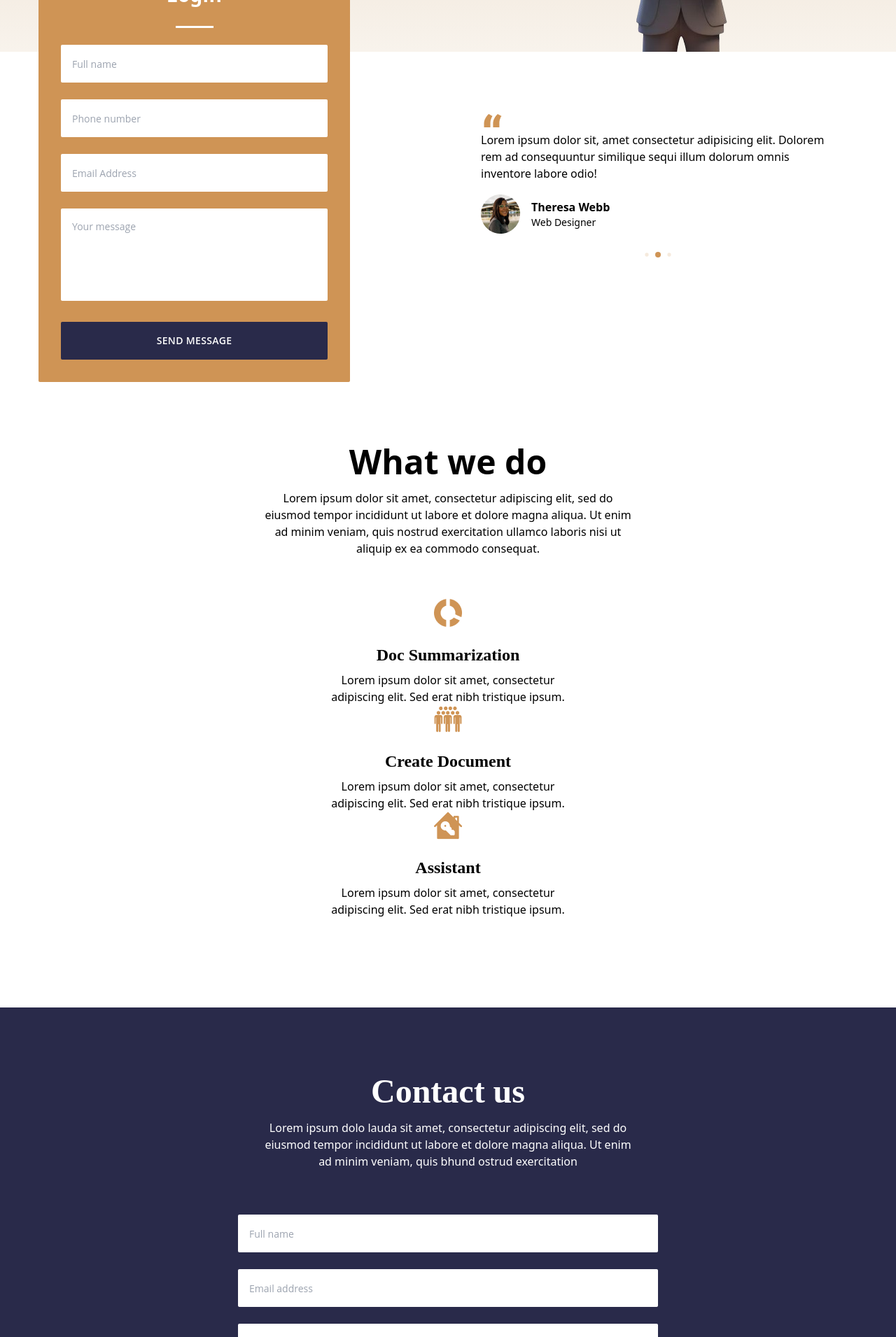
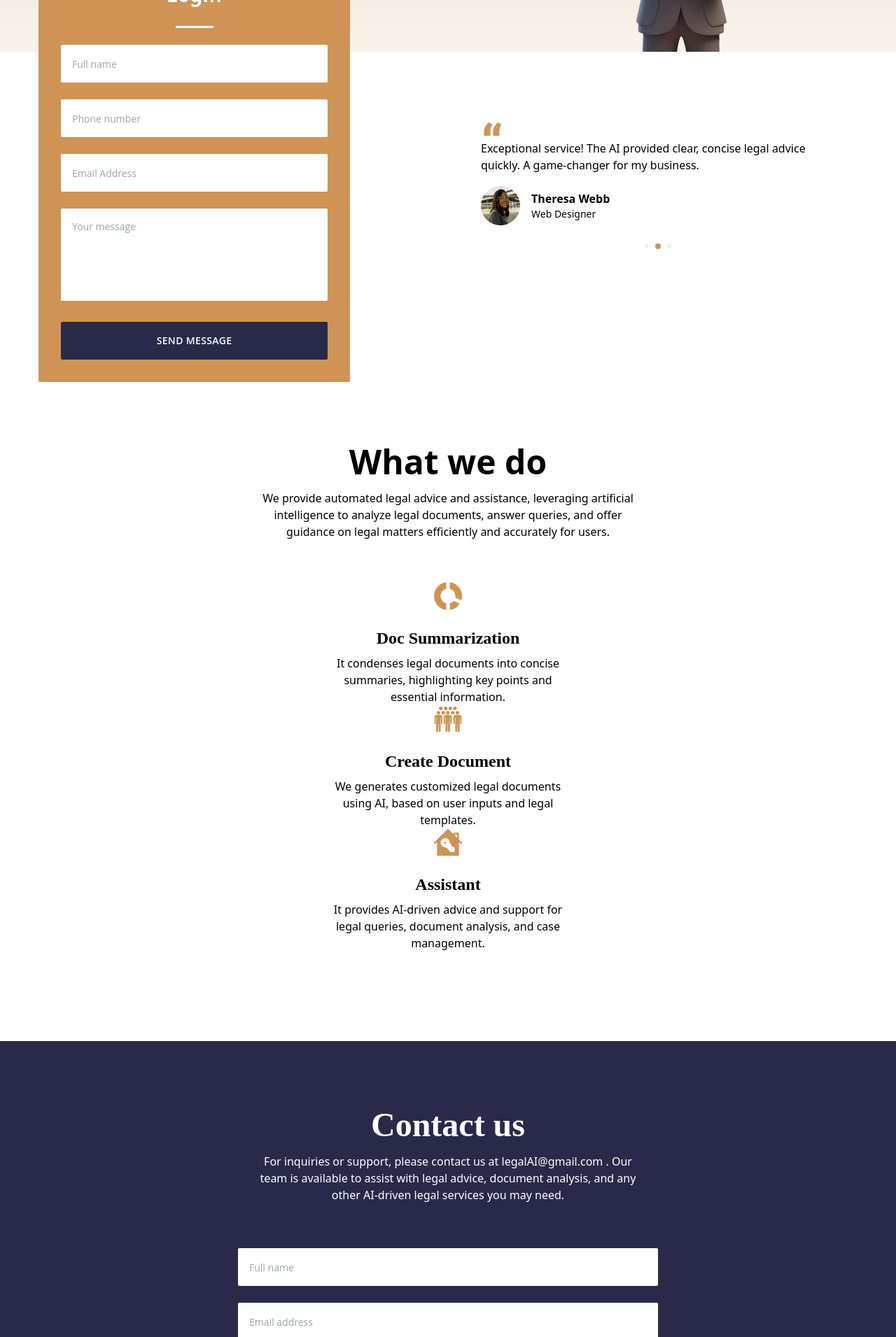
Before and after one commit to Anubhavgarg1910/legalai, a React (Create React App) app: page / in a window 1280 px wide. Shown: the part 553-2464 px from the top of the page at 70% size. Built offline with nearby package versions, Linux system fonts and the light colour scheme.

Commit message:
loren Ipsum removed

```diff
--- a/src/components/Banner.js
+++ b/src/components/Banner.js
@@ -21,8 +21,8 @@ const Banner = ({ showAppointment }) => {
             Your Problem <br /> <span className=" text-">Our Goal.</span>
           </h1>
           <p className="max-w-sm mx-auto lg:mx-0 mb-[50px] lg:max-w-[540px]">
-            Lorem ipsum dolor sit amet, consectetur adipiscing elit. Mauris
-            rutrum sapien in lectus semper, eget vestibulum augue feugiat.
+            Legal I uses emerging technologies like machine learning and Artificial Intelligence
+            to provide better experience to the users.
           </p>
           {/* Appointment */}
           <div className="lg:absolute mx-auto max-w-[445px] lg:mx-0">
--- a/src/components/Contact.js
+++ b/src/components/Contact.js
@@ -6,9 +6,9 @@ const Contact = () => {
     <div className=' container mx-auto text-center'>
         <h2 className=' text-5xl font-primary font-extrabold mb-4'>Contact us</h2>
         <p className=' max-w-[540px] mx-auto px-6 lg:px-0 mb-[64px]'>
-        Lorem ipsum dolo lauda sit amet, consectetur adipiscing elit,
-         sed do eiusmod tempor incididunt ut labore et dolore magna
-          aliqua. Ut enim ad minim veniam, quis bhund ostrud exercitation
+        For inquiries or support, please contact us at legalAI@gmail.com .
+        Our team is available to assist with legal advice, document analysis,
+         and any other AI-driven legal services you may need.
         </p>
         {/*form*/}
         <form className=' px-8 lg:px-0 max-w-[600px] mx-auto flex flex-col space-y-6 mb-[46px]'>
--- a/src/components/Skills.js
+++ b/src/components/Skills.js
@@ -7,10 +7,9 @@ const Skills = () => {
     <div className='container mx-auto text-center'>
         <h2 className='text-5xl font primary font-extrabold mb-4'>What we do</h2>
         <p className='max-w-[540px] mx-auto px-6 lg:px-0 mb-[60px]'>
-        Lorem ipsum dolor sit amet, consectetur adipiscing elit,
-         sed do eiusmod tempor incididunt ut labore et dolore magna
-          aliqua. Ut enim ad minim veniam, quis nostrud exercitation
-           ullamco laboris nisi ut aliquip ex ea commodo consequat.
+        We provide automated legal advice and assistance, leveraging artificial
+         intelligence to analyze legal documents, answer queries,
+          and offer guidance on legal matters efficiently and accurately for users.
         </p>
         {/*skills grid */}
         <div>
--- a/src/data.js
+++ b/src/data.js
@@ -50,19 +50,19 @@ export const navigation = [
 // testimonials data
 export const testimonials = [
   {
-    text: "Lorem ipsum dolor sit, amet consectetur adipisicing elit. Dolorem rem ad consequuntur similique sequi illum dolorum omnis inventore labore odio!",
+    text: "The legal AI advisor simplified my contract review process, saving me time and money. Highly recommended!",
     name: "Jane Cooper",
     image: ProfilePhoto1,
     position: "Web Developer",
   },
   {
-    text: "Lorem ipsum dolor sit, amet consectetur adipisicing elit. Dolorem rem ad consequuntur similique sequi illum dolorum omnis inventore labore odio!",
+    text: "Exceptional service! The AI provided clear, concise legal advice quickly. A game-changer for my business.",
     name: "Theresa Webb",
     image: ProfilePhoto2,
     position: "Web Designer",
   },
   {
-    text: "Lorem ipsum dolor sit, amet consectetur adipisicing elit. Dolorem rem ad consequuntur similique sequi illum dolorum omnis inventore labore odio!",
+    text: "The document summarization feature is fantastic. It made understanding complex legal terms effortless.",
     name: "Kathryn Murphy",
     image: ProfilePhoto3,
     position: "UI/UX Designer",
@@ -75,19 +75,19 @@ export const skills = [
     icon: Skill1,
     title: "Doc Summarization",
     description:
-      "Lorem ipsum dolor sit amet, consectetur adipiscing elit. Sed erat nibh tristique ipsum.",
+      "It condenses legal documents into concise summaries, highlighting key points and essential information.",
   },
   {
     icon: Skill2,
     title: "Create Document",
     description:
-      "Lorem ipsum dolor sit amet, consectetur adipiscing elit. Sed erat nibh tristique ipsum.",
+      "We generates customized legal documents using AI, based on user inputs and legal templates.",
   },
   {
     icon: Skill3,
     title: "Assistant",
     description:
-      "Lorem ipsum dolor sit amet, consectetur adipiscing elit. Sed erat nibh tristique ipsum.",
+      "It provides AI-driven advice and support for legal queries, document analysis, and case management.",
   },
   // {
   //   icon: Skill4,
```
